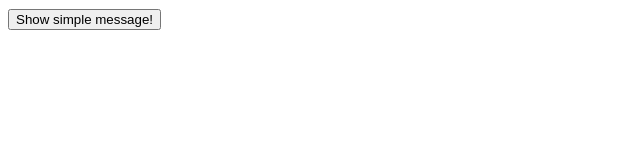
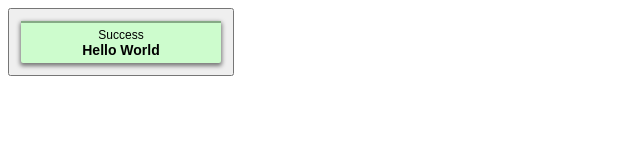
Before and after one commit to js-tasks-ru/js-20230914_oleg-larionov, a website: page 05-dom-document-loading/1-notification/index.html in a window 1280 px wide. Both pictures are taken after a click on the button "Show simple message!". Shown: the whole page, without its empty margins (0-640 px from the left). Drawn offline with Linux system fonts and the light colour scheme.

Commit message:
5th task start of notification

```diff
--- a/05-dom-document-loading/1-notification/index.html
+++ b/05-dom-document-loading/1-notification/index.html
@@ -12,7 +12,7 @@
 
   btn1.addEventListener('click', () => {
     const notification = new NotificationMessage('Hello World', {
-      duration: 2000,
+      duration: 1000,
       type: 'success'
     });
 
--- a/05-dom-document-loading/1-notification/index.js
+++ b/05-dom-document-loading/1-notification/index.js
@@ -1,3 +1,48 @@
 export default class NotificationMessage {
+    constructor(message = "", options = {}) {
+        const { duration = 1000, type = "success" } = options;
 
+        this.message = message;
+        this.duration = duration;
+        this.type = type;
+        this.element = this.createElement();
+      }
+    createElement() {
+        const element = document.createElement('div');
+        element.innerHTML = this.getTemplate();
+        return element
+    }
+    getDelayTimeInSeconds(milliseconds) {
+        return milliseconds / 1000
+    }
+    getTemplate() {
+        return `<div class="notification ${this.type}" style="--value:${this.getDelayTimeInSeconds(this.duration)}s">
+        <div class="timer"></div>
+        <div class="inner-wrapper">
+          <div class="notification-header">${this.type}</div>
+          <div class="notification-body">
+            ${this.message}
+          </div>
+        </div>
+      </div>`
+    }
+    destroy() {
+        // setTimeout( this.remove,  this.duration)
+        this.element.remove()
+    }
+    remove() {
+        // this.element.remove()
+        // alert(Object.entries(this))
+        setTimeout( this.element.remove(),  this.duration)
+
+    }
+    show() {
+        // alert(this.duration)
+        // alert(this.type)
+
+        const el = document.getElementById('btn1');
+        el.innerHTML = this.getTemplate();
+        this.remove()
+        // this.destroy()
+    }
 }
```
Also changed, not shown: 04-oop-basic-intro-to-dom/1-column-chart/index.spec.js (renamed from 04-oop-basic-intro-to-dom/1-column-chart/index1.spec.js), 05-dom-document-loading/1-notification/index1.spec.js (renamed from 05-dom-document-loading/1-notification/index.spec.js).
